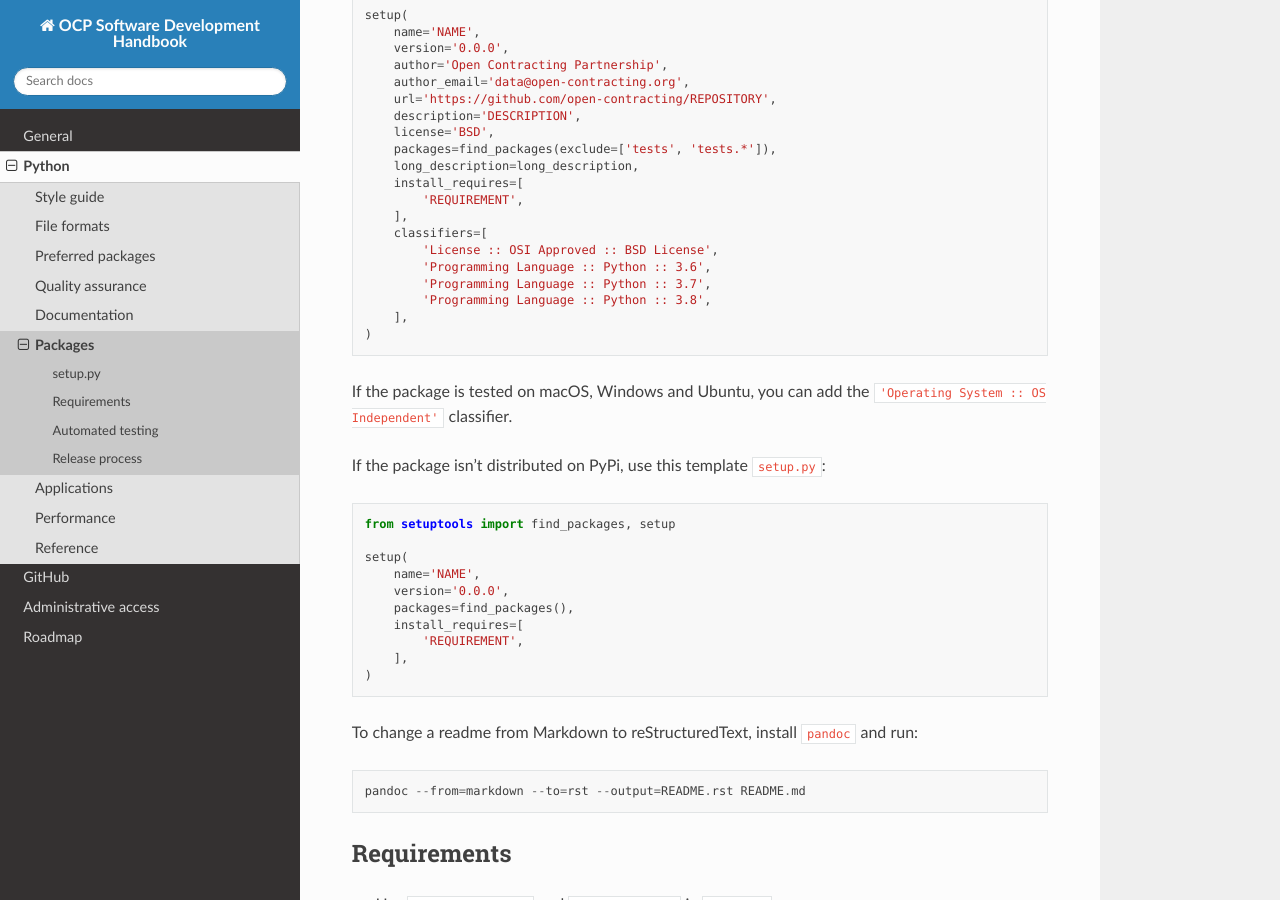
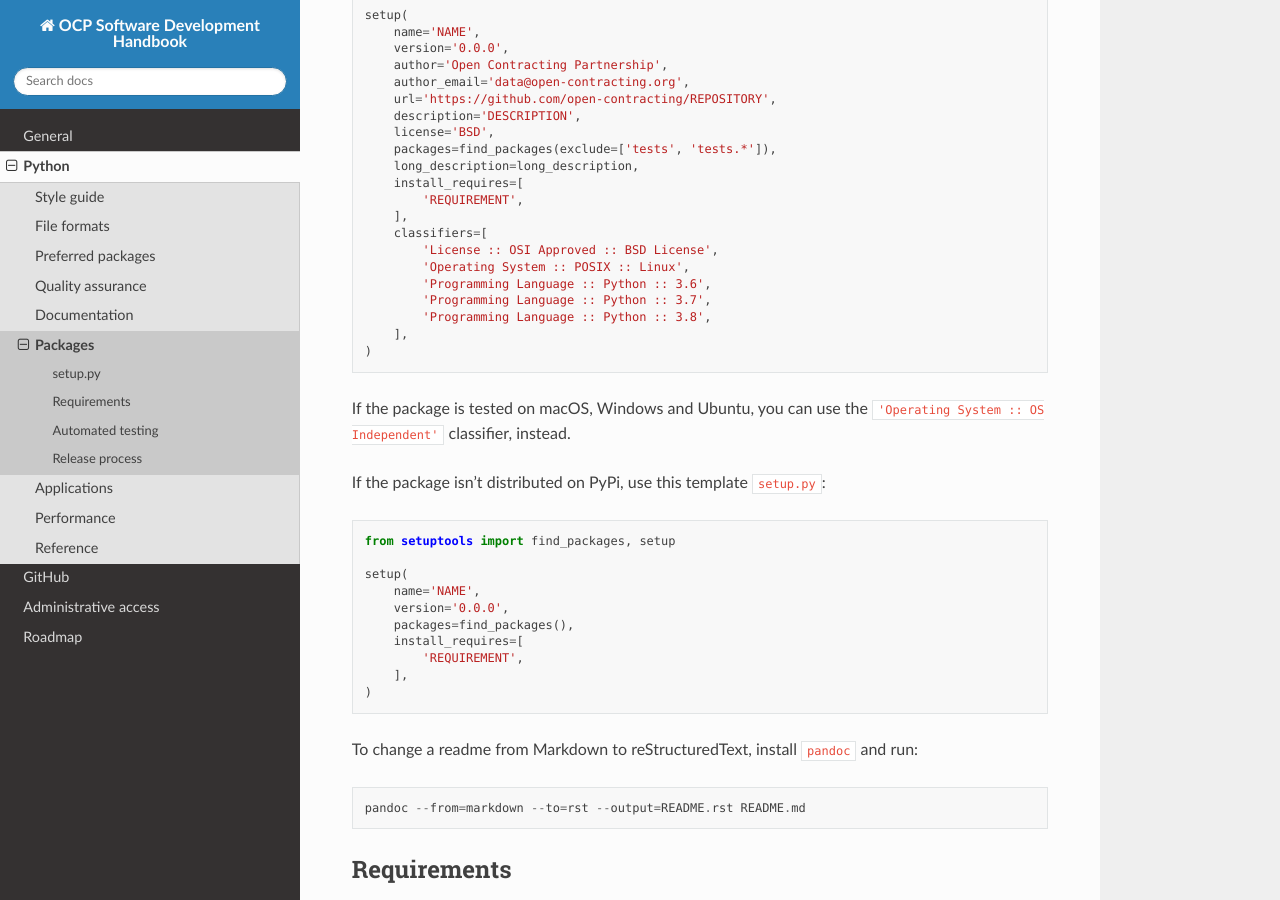
Before and after one commit to open-contracting/software-development-handbook, a Sphinx documentation site: the page built from docs/python/packages.rst, in a window 1280 px wide and 900 px high, scrolled down 428 px. Built offline with Sphinx 7.4.7 and the Read the Docs theme 2.0.0, drawn with Linux system fonts in a browser that asks for light colours.

Commit message:
python: Add Operating System classifier

```diff
--- a/docs/python/packages.rst
+++ b/docs/python/packages.rst
@@ -30,13 +30,14 @@ If the package is distributed on PyPi, use this template ``setup.py``, adding ar
        ],
        classifiers=[
            'License :: OSI Approved :: BSD License',
+           'Operating System :: POSIX :: Linux',
            'Programming Language :: Python :: 3.6',
            'Programming Language :: Python :: 3.7',
            'Programming Language :: Python :: 3.8',
        ],
    )
 
-If the package is tested on macOS, Windows and Ubuntu, you can add the ``'Operating System :: OS Independent'`` classifier.
+If the package is tested on macOS, Windows and Ubuntu, you can use the ``'Operating System :: OS Independent'`` classifier, instead.
 
 If the package isn’t distributed on PyPi, use this template ``setup.py``:
 
```
